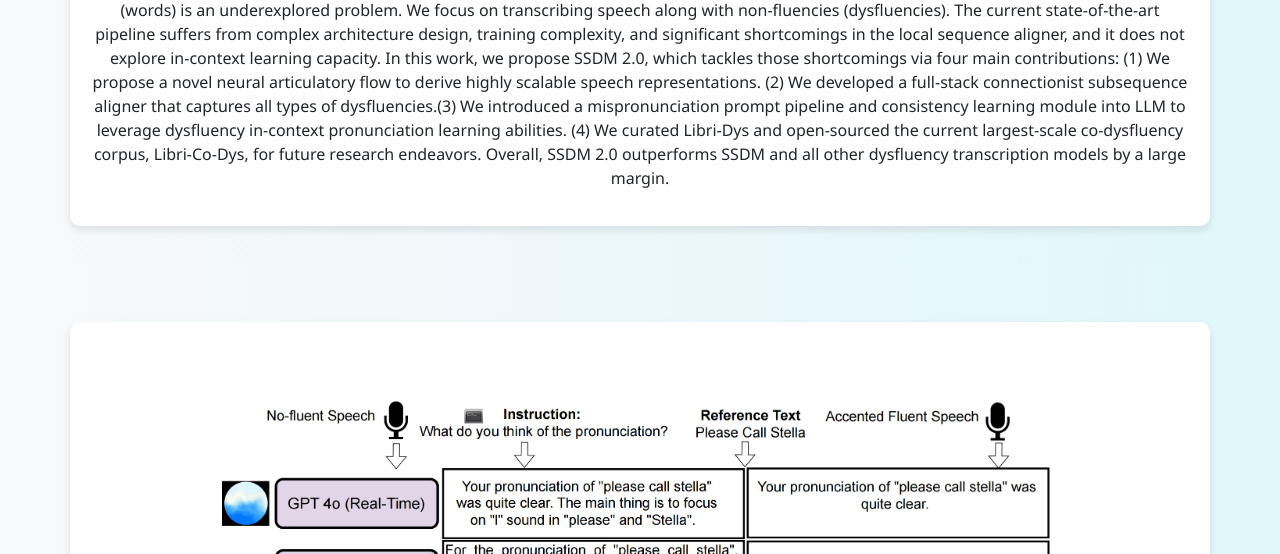
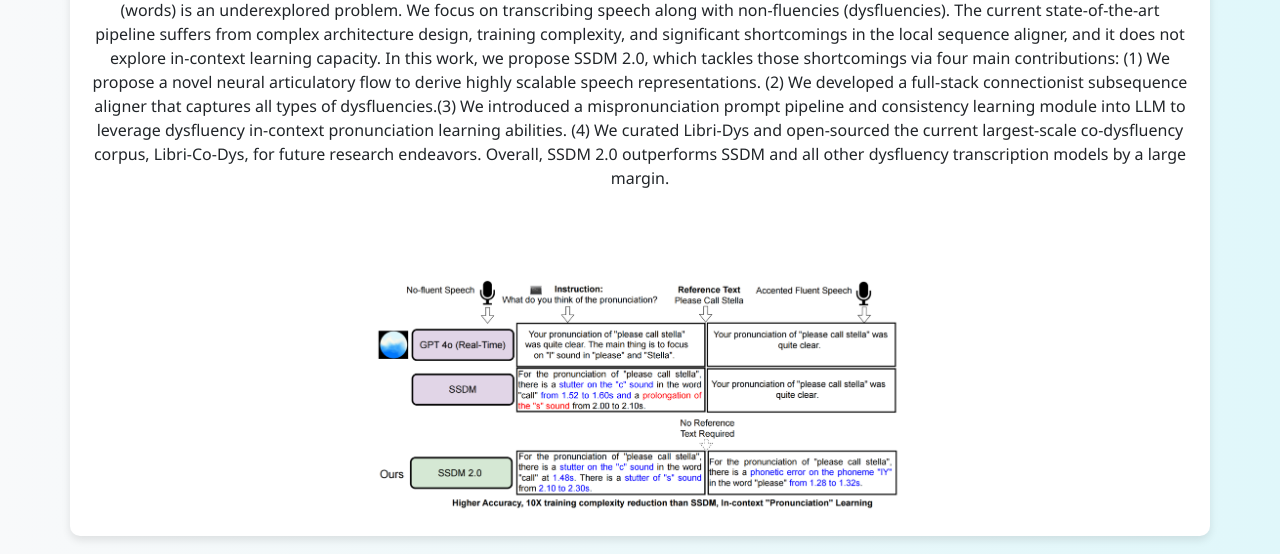
Before and after one commit to srnf2/srnf2.github.io, a plain HTML site: page index.html in a window 1280 px wide. Shown: the part 246-800 px from the top of the page. Drawn offline with nearby package versions, Linux system fonts and the light colour scheme.

Commit message:
Update index.html

```diff
--- a/index.html
+++ b/index.html
@@ -146,15 +146,21 @@
             <b>Abstract. </b> Speech is a hierarchical collection of text, prosody, emotions, dysfluencies, etc. Automatic transcription of speech that goes beyond text (words) is an underexplored problem. We focus on transcribing speech along with non-fluencies (dysfluencies). The current state-of-the-art pipeline suffers from complex architecture design, training complexity, and significant shortcomings in the local sequence aligner, and it does not explore in-context learning capacity. In this work, we propose SSDM 2.0, which tackles those shortcomings via four main contributions: (1) We propose a novel neural articulatory flow to derive highly scalable speech representations. (2) We developed a full-stack connectionist subsequence aligner that captures all types of dysfluencies.(3) We introduced a mispronunciation prompt pipeline and consistency learning module into LLM to leverage dysfluency in-context pronunciation learning abilities. (4) We curated Libri-Dys and open-sourced the current largest-scale co-dysfluency corpus, Libri-Co-Dys, for future research endeavors. Overall, SSDM 2.0 outperforms SSDM and all other dysfluency transcription models by a large margin.
         </p>
 
+        <br><br>
+
+        <div class="figure-container">
+            <img src="image/demo_iclr.png" alt="Demo" id="figure">
+        </div>
+
     </div>
 
-    <br><br>
+    <!-- <br><br>
 
     <div class="container pt-5 mt-5 text-center fade-in">
         <div class="figure-container">
             <img src="image/demo_iclr.png" alt="Demo" id="figure">
         </div>
-    </div>
+    </div> -->
 
     <script>
         // JavaScript to adjust figure size
@@ -165,7 +171,7 @@
         }
 
         // Example of adjusting the figure size
-        adjustFigureSize('80%', 'auto'); // Adjust as needed
+        adjustFigureSize('50%', 'auto'); // Adjust as needed
     </script>
 </body>
 
```
